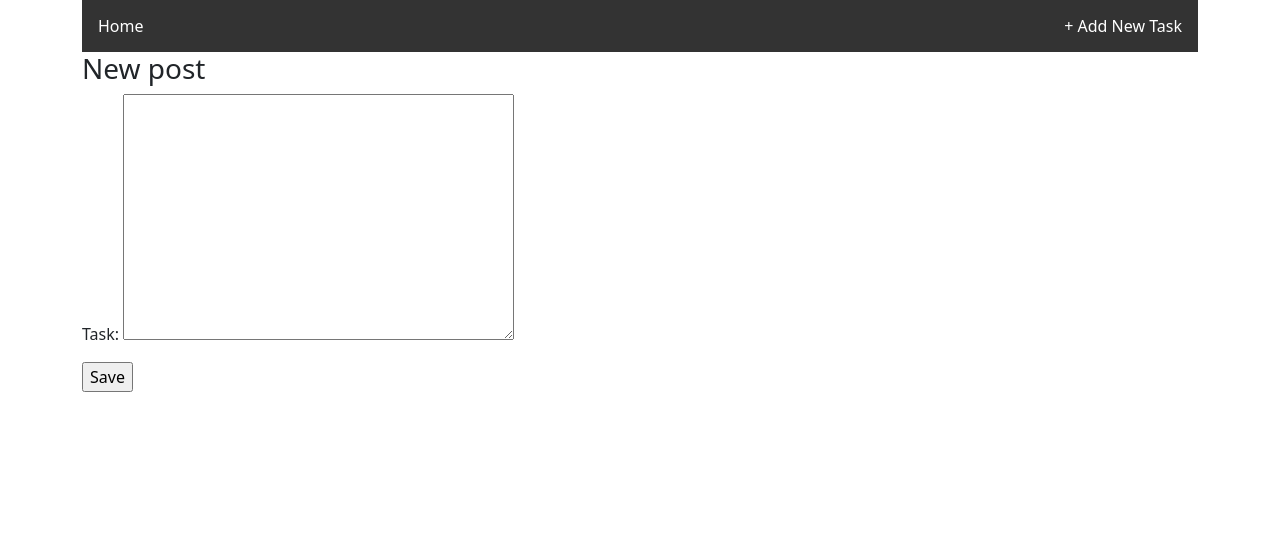
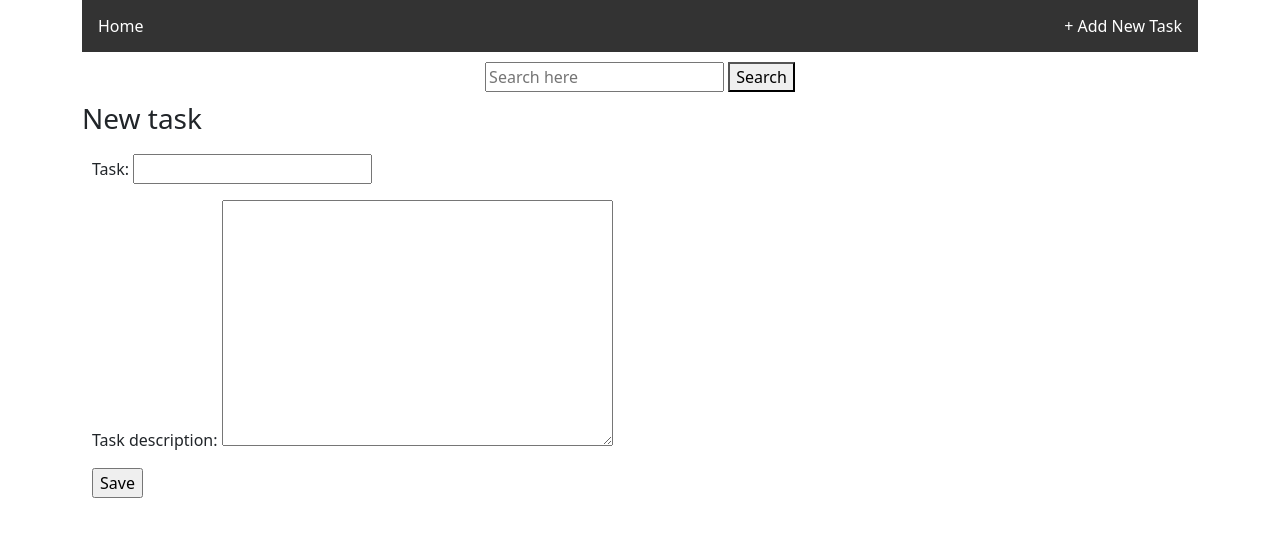
Before and after one commit to praveen657/tododjango, a Django app: page /new/ in a window 1280 px wide. Shown: the top 537 px of the page. Run offline with Django 4.2, Linux system fonts and the light colour scheme.

Commit message:
added search and detailview

```diff
--- a/todoapp/models.py
+++ b/todoapp/models.py
@@ -2,4 +2,9 @@ from django.db import models
 
 # Create your models here.
 class Item(models.Model):
-    task = models.TextField()
+    task = models.CharField(max_length=150)
+    task_description = models.TextField()
+
+
+    def __str__(self):
+        return self.task
--- a/todoapp/templates/todoapp/createtask.html
+++ b/todoapp/templates/todoapp/createtask.html
@@ -1,7 +1,7 @@
 {% extends 'todoapp/home.html'%}
 {% block content%}
 	<div class="container">
-		<h3>New post</h3>
+		<h3>New task</h3>
 		<form action="" method="post">
 		{% csrf_token %}
 		{{ form.as_p }}
--- a/todoapp/templates/todoapp/home.html
+++ b/todoapp/templates/todoapp/home.html
@@ -34,6 +34,7 @@
 	li a:hover {
 		background-color: #66ff66;
 	}
+
 	table,th, td {
 		border: 1px solid;
 		border-color: #96D4D4;
@@ -43,10 +44,11 @@
 	a{
 		text-decoration: none;
 	}
-	a:hover
-	{
-		background-color: #ff6666;
+
+	form{
+		padding : 10px
 	}
+
 	</style>
 
 	<div class = "container">
@@ -56,6 +58,19 @@
 		</ul>
 
 	</div>
+
+	<div class = "container">
+
+			<form  action="{% url 'search' %}" align = "center" method="get">
+		        {% csrf_token %}
+		        <input type="text" name="search_term" placeholder="Search here">
+		        <button type="submit" >Search</button>
+		    </form>
+
+
+	</div>
+
+
 </head>
 <body>
 	{%block content%}
@@ -63,8 +78,8 @@
 	   		{% for item in item_list %}
 	   			<table style = "width : 100%">
 		   		<tr>
-			   		<td style="width : 80%">{{item.task}}</td>
-			   		<td><a href={% url 'task_delete' item.pk %} title="">Delete</a></td>
+			   		<td style="width : 80%"><a href={% url 'task_detail' item.pk %} title="">{{item.task}}</a></td>
+			   		<td><a href={% url 'task_delete' item.pk %} title="" style="color:#ff6666">Delete</a></td>
 			   	</tr>
 		   		</table>
 
--- a/todoapp/urls.py
+++ b/todoapp/urls.py
@@ -1,9 +1,11 @@
 from django.urls import path,include
-from . views import HomePageView,TaskCreateView,TaskDeleteView
+from . views import HomePageView,TaskCreateView,TaskDeleteView,TaskSearchView,TaskDetailView
 
 urlpatterns = [
 
     path('',HomePageView.as_view(), name = 'home'),
     path('new/',TaskCreateView.as_view(), name = 'newtask'),
+    path("<int:pk>/", TaskDetailView.as_view(),name="task_detail"),
     path('<int:pk>/delete/', TaskDeleteView.as_view(),name='task_delete'),
+    path('search/', TaskSearchView.as_view(), name='search')
     ]
--- a/todoapp/views.py
+++ b/todoapp/views.py
@@ -1,7 +1,7 @@
 from django.shortcuts import render
 from .models import Item
 # Create your views here.
-from django.views.generic import ListView
+from django.views.generic import ListView,DetailView
 from django.views.generic.edit import CreateView,DeleteView
 from django.urls import reverse_lazy
 
@@ -12,10 +12,23 @@ class HomePageView(ListView):
 class TaskCreateView(CreateView): # new
 	model = Item
 	template_name = 'todoapp/createtask.html'
-	fields = ["task"]
+	fields = ["task","task_description"]
 	success_url = reverse_lazy('home')
 
 class TaskDeleteView(DeleteView): # new
 	model = Item
 	template_name = 'todoapp/delete.html'
 	success_url = reverse_lazy('home')
+
+class TaskSearchView(ListView):
+    model = Item
+    template_name = 'todoapp/home.html'
+    queryset = Item.objects.all()
+
+    def get_queryset(self):
+        result = self.request.GET.get('search_term')
+        return Item.objects.filter(task__icontains=result)
+
+class TaskDetailView(DetailView):
+	model = Item
+	template_name = 'todoapp/taskdescription.html'
```
Also changed, not shown: todoapp/templates/todoapp/taskdescription.html (added, +12 -0 lines), db.sqlite3, todoapp/migrations/0002_item_task_description_alter_item_task.py (added).
